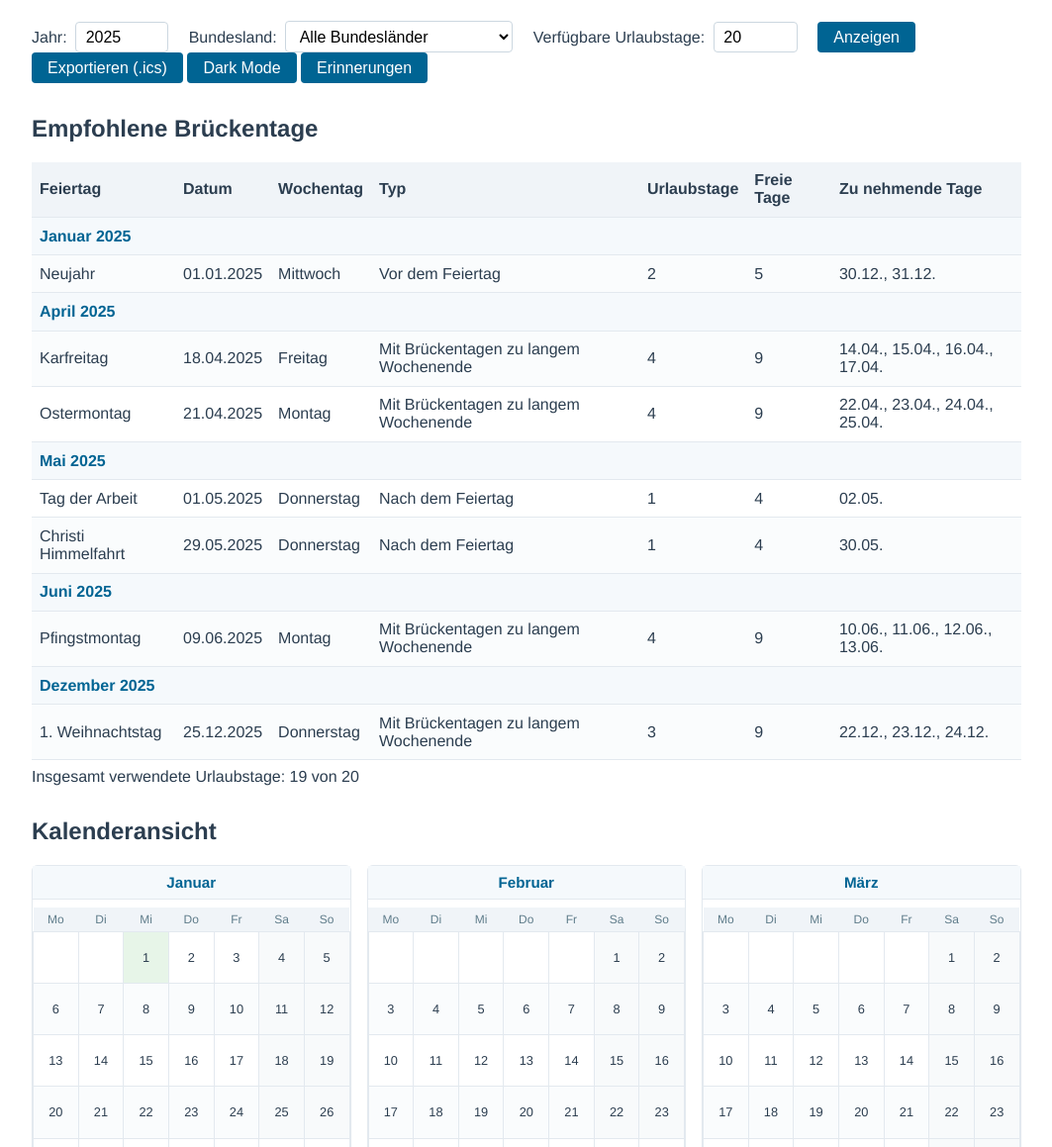
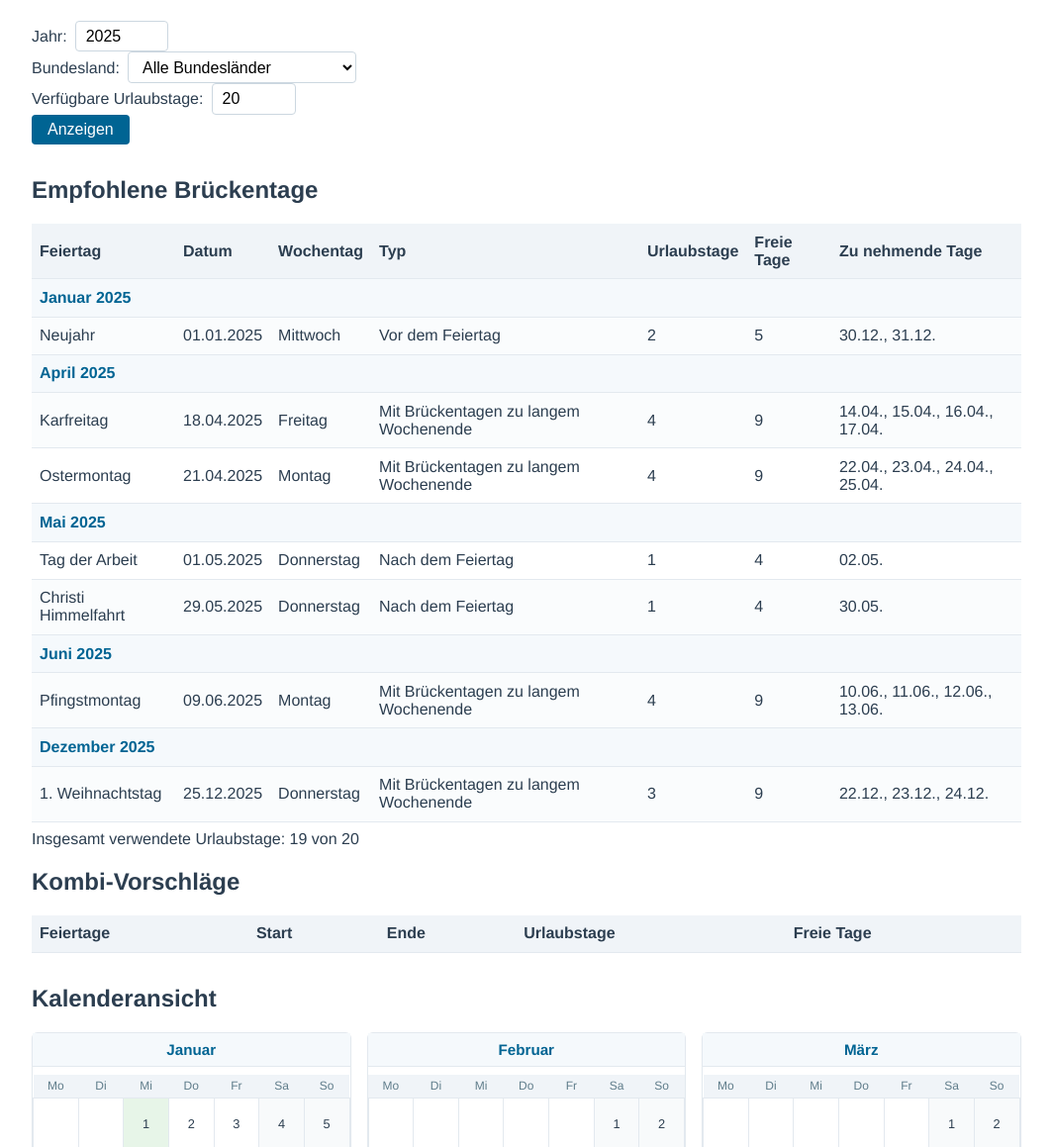
Before and after one commit to SatsCulture/offplanner, a plain HTML site: page index.html in a window 1280 px wide. Shown: the part 97-1256 px from the top of the page at 99% size, without its empty margins (108-1171 px from the left). Drawn offline with Linux system fonts and the light colour scheme.

Commit message:
Update index.html

```diff
--- a/index.html
+++ b/index.html
@@ -13,18 +13,22 @@
             <p id="subtitle">Urlaubsplaner mit Brückentagen</p>
         </header>
         <section class="controls">
-            <form id="controlForm">
+          <form id="controlForm" class="form-grid">
+            <div class="form-group">
               <label for="yearSelect">Jahr:</label>
               <input type="number" id="yearSelect" min="2000" max="2100" />
+            </div>
+            <div class="form-group">
               <label for="stateSelect">Bundesland:</label>
               <select id="stateSelect"></select>
-                <label for="vacationDaysInput">Verfügbare&nbsp;Urlaubstage:</label>
+            </div>
+            <div class="form-group">
+              <label for="vacationDaysInput">Verfügbare Urlaubstage:</label>
               <input type="number" id="vacationDaysInput" min="0" max="365" step="1" value="20" />
-                <button type="submit">Anzeigen</button>
-                <!-- Zusätzliche Aktionen: Export, Dark Mode, Erinnerungen -->
-                <button type="button" id="exportButton">Exportieren (.ics)</button>
-                <button type="button" id="darkModeToggle">Dark&nbsp;Mode</button>
-                <button type="button" id="reminderButton">Erinnerungen</button>
+            </div>
+            <div class="form-actions">
+              <button type="submit" class="primary">Anzeigen</button>
+            </div>
           </form>
         </section>
 
@@ -48,6 +52,23 @@
             <p id="noSuggestions" style="display: none;">Für die gewählte Kombination wurden keine passenden Vorschläge gefunden.</p>
             <!-- Zusammenfassung der insgesamt verwendeten Urlaubstage -->
             <p id="vacationSummary" style="margin-top: 0.5rem; font-weight: 500;"></p>
+        </section>
+
+        <!-- Kombinierte Vorschläge -->
+        <section class="table-section">
+            <h2>Kombi-Vorschläge</h2>
+            <table>
+                <thead>
+                    <tr>
+                        <th>Feiertage</th>
+                        <th>Start</th>
+                        <th>Ende</th>
+                        <th>Urlaubstage</th>
+                        <th>Freie Tage</th>
+                    </tr>
+                </thead>
+                <tbody id="comboSuggestions"></tbody>
+            </table>
         </section>
 
         <!-- Kalenderansicht -->
```
Lines whose indentation alone changed are shown as unchanged.
